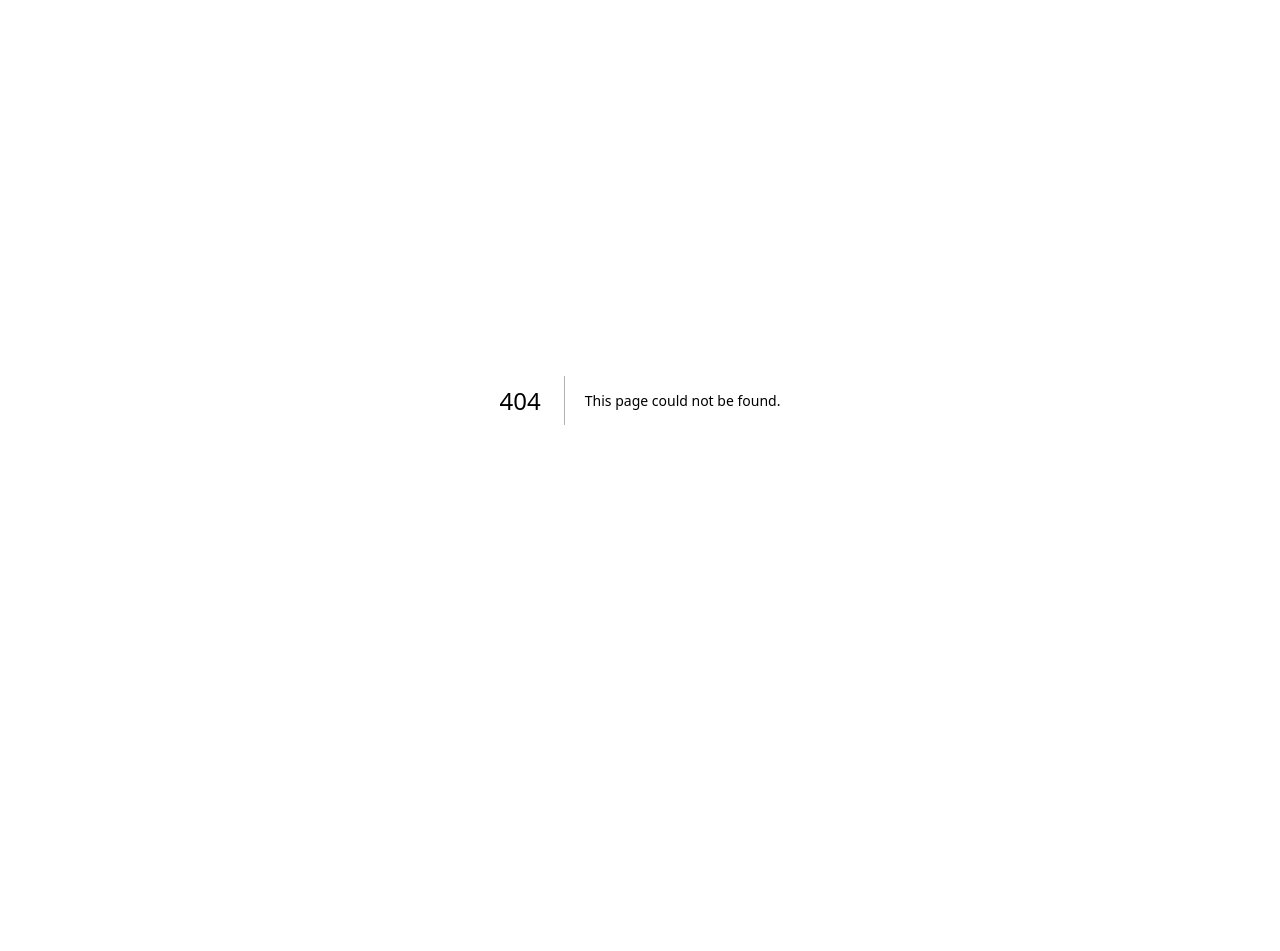
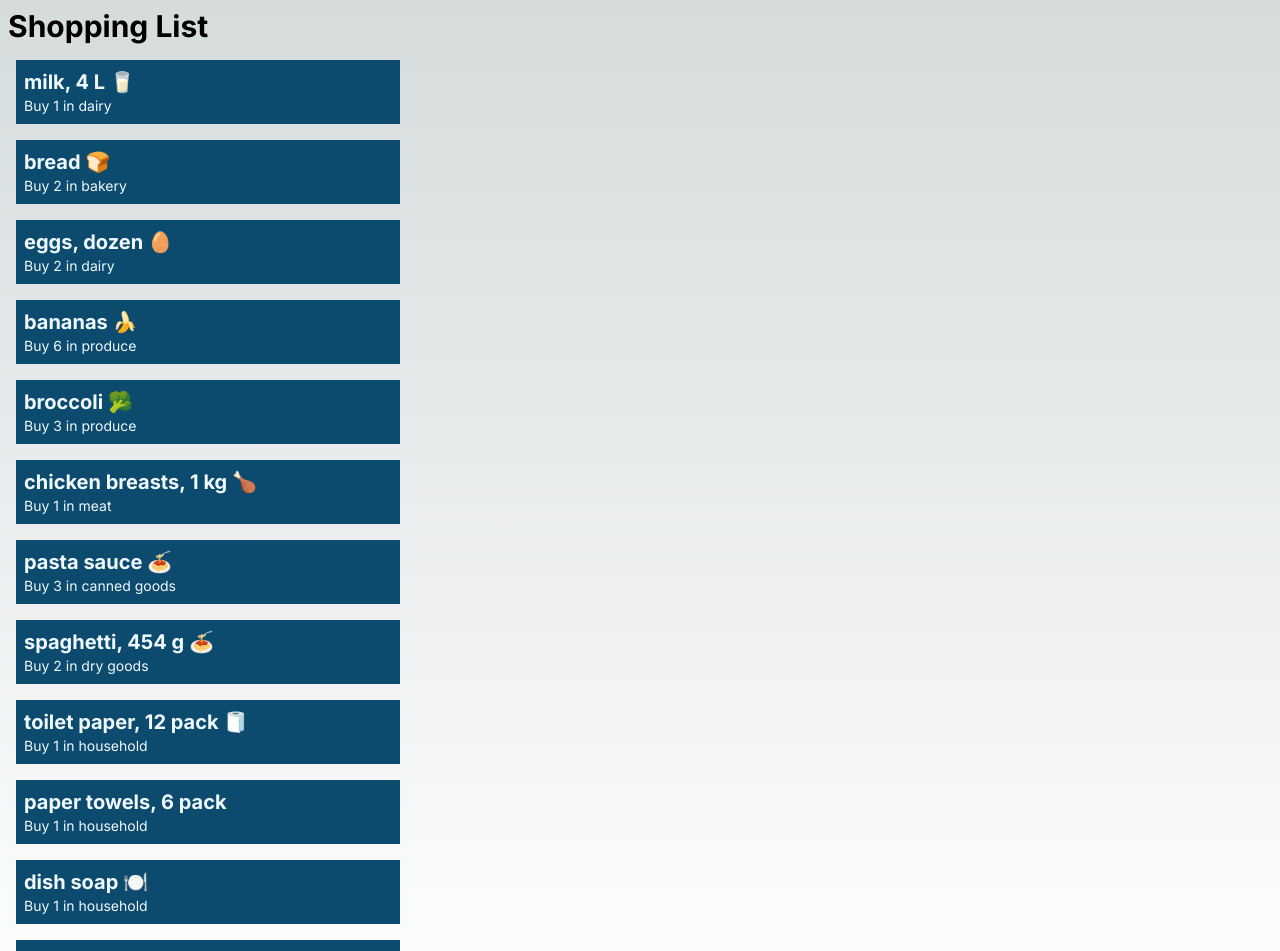
Before and after one commit to kshitij-tagra/cprg306-assignments, a Next.js app: page /week-3 in a window 1280 px wide. Before the commit this address had no page. Shown: the top 951 px of the page. Before the commit the page ends 800 px from the top, so only its background shows below. Built offline with nearby package versions, Linux system fonts and the light colour scheme.

Commit message:
Complete Week-3 Assignment

```diff
--- a/app/layout.js
+++ b/app/layout.js
@@ -4,7 +4,7 @@
 const inter = Inter({ subsets: ['latin'] })
 
 export const metadata = {
-  title: 'Create Next App',
+  title: 'Shopping List',
   description: 'Generated by create next app',
 }
 
--- a/app/page.js
+++ b/app/page.js
@@ -3,8 +3,16 @@
 export default function Page() {
   return (
     <main>
-      <h1>CPRG 306: Web Development 2 - Assignments</h1>
-      <Link href="http://localhost:3000/week-2">Week 2 Assignment</Link>
+      <h1 className="text-4xl font-bold pt-24 pl-56 pb-5">
+        CPRG 306: Web Development 2 - Assignments
+      </h1>
+      <Link href="week-2" className="text-xl pl-56">
+        Week 2 Assignment
+      </Link>
+      <br />
+      <Link href="week-3" className="text-xl pl-56">
+        Week 3 Assignment
+      </Link>
     </main>
   );
 }
--- /dev/null
+++ b/app/week-3/item-list.js
@@ -0,0 +1,164 @@
+import Item from "./item";
+
+export default function ItemList() {
+  const item1 = {
+    name: "milk, 4 L 🥛",
+    quantity: 1,
+    category: "dairy",
+  };
+
+  const item2 = {
+    name: "bread 🍞",
+    quantity: 2,
+    category: "bakery",
+  };
+
+  const item3 = {
+    name: "eggs, dozen 🥚",
+    quantity: 2,
+    category: "dairy",
+  };
+
+  const item4 = {
+    name: "bananas 🍌",
+    quantity: 6,
+    category: "produce",
+  };
+
+  const item5 = {
+    name: "broccoli 🥦",
+    quantity: 3,
+    category: "produce",
+  };
+
+  const item6 = {
+    name: "chicken breasts, 1 kg 🍗",
+    quantity: 1,
+    category: "meat",
+  };
+
+  const item7 = {
+    name: "pasta sauce 🍝",
+    quantity: 3,
+    category: "canned goods",
+  };
+
+  const item8 = {
+    name: "spaghetti, 454 g 🍝",
+    quantity: 2,
+    category: "dry goods",
+  };
+
+  const item9 = {
+    name: "toilet paper, 12 pack 🧻",
+    quantity: 1,
+    category: "household",
+  };
+
+  const item10 = {
+    name: "paper towels, 6 pack",
+    quantity: 1,
+    category: "household",
+  };
+
+  const item11 = {
+    name: "dish soap 🍽️",
+    quantity: 1,
+    category: "household",
+  };
+
+  const item12 = {
+    name: "hand soap 🧼",
+    quantity: 4,
+    category: "household",
+  };
+
+  return (
+    <main className="m-4">
+      <section className="w-96 bg-sky-900 text-sky-50">
+        <Item
+          name={item1.name}
+          quantity={item1.quantity}
+          category={item1.category}
+        />
+      </section>
+      <section className="w-96 bg-sky-900 text-sky-50">
+        <Item
+          name={item2.name}
+          quantity={item2.quantity}
+          category={item2.category}
+        />
+      </section>
+      <section className="w-96 bg-sky-900 text-sky-50">
+        <Item
+          name={item3.name}
+          quantity={item3.quantity}
+          category={item3.category}
+        />
+      </section>
+      <section className="w-96 bg-sky-900 text-sky-50">
+        <Item
+          name={item4.name}
+          quantity={item4.quantity}
+          category={item4.category}
+        />
+      </section>
+      <section className="w-96 bg-sky-900 text-sky-50">
+        <Item
+          name={item5.name}
+          quantity={item5.quantity}
+          category={item5.category}
+        />
+      </section>
+      <section className="w-96 bg-sky-900 text-sky-50">
+        <Item
+          name={item6.name}
+          quantity={item6.quantity}
+          category={item6.category}
+        />
+      </section>
+      <section className="w-96 bg-sky-900 text-sky-50">
+        <Item
+          name={item7.name}
+          quantity={item7.quantity}
+          category={item7.category}
+        />
+      </section>
+      <section className="w-96 bg-sky-900 text-sky-50">
+        <Item
+          name={item8.name}
+          quantity={item8.quantity}
+          category={item8.category}
+        />
+      </section>
+      <section className="w-96 bg-sky-900 text-sky-50">
+        <Item
+          name={item9.name}
+          quantity={item9.quantity}
+          category={item9.category}
+        />
+      </section>
+      <section className="w-96 bg-sky-900 text-sky-50">
+        <Item
+          name={item10.name}
+          quantity={item10.quantity}
+          category={item10.category}
+        />
+      </section>
+      <section className="w-96 bg-sky-900 text-sky-50">
+        <Item
+          name={item11.name}
+          quantity={item11.quantity}
+          category={item11.category}
+        />
+      </section>
+      <section className="w-96 bg-sky-900 text-sky-50">
+        <Item
+          name={item12.name}
+          quantity={item12.quantity}
+          category={item12.category}
+        />
+      </section>
+    </main>
+  );
+}
--- /dev/null
+++ b/app/week-3/item.js
@@ -0,0 +1,10 @@
+export default function Item({ name, quantity, category }) {
+  return (
+    <div className="mt-4 mb-4 ml-2 pt-2 pb-2">
+      <h2 className="text-xl font-bold">{name}</h2>
+      <p className="text-sm">
+        Buy {quantity} in {category}
+      </p>
+    </div>
+  );
+}
--- /dev/null
+++ b/app/week-3/page.js
@@ -0,0 +1,10 @@
+import ItemList from "./item-list";
+
+export default function Page() {
+  return (
+    <main>
+      <h1 className="text-3xl m-2 font-bold">Shopping List</h1>
+      <ItemList />
+    </main>
+  );
+}
```
